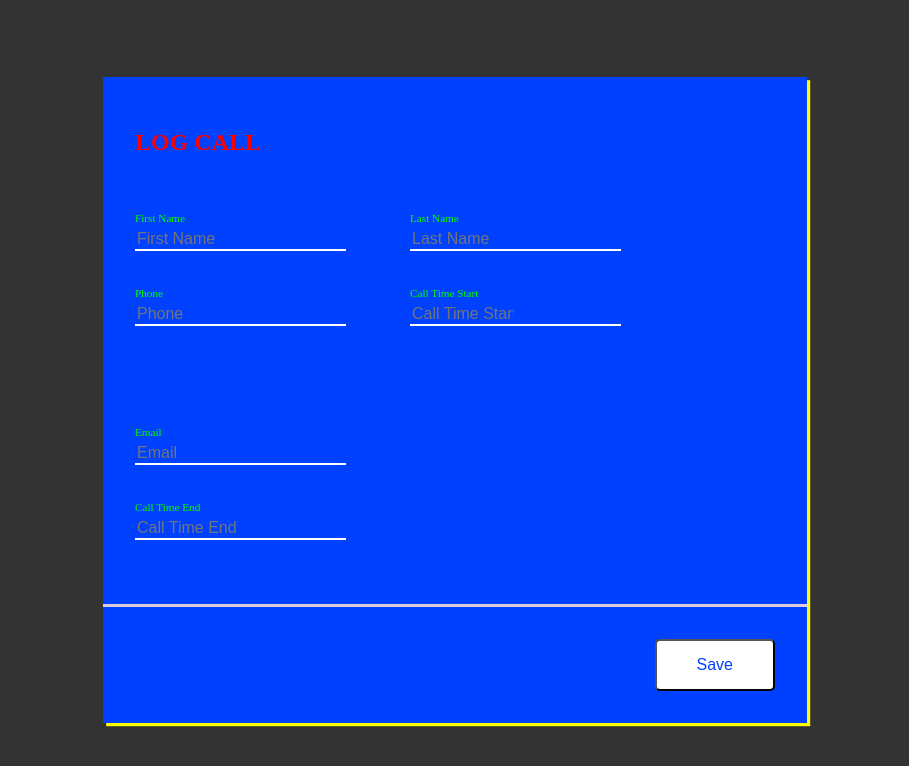
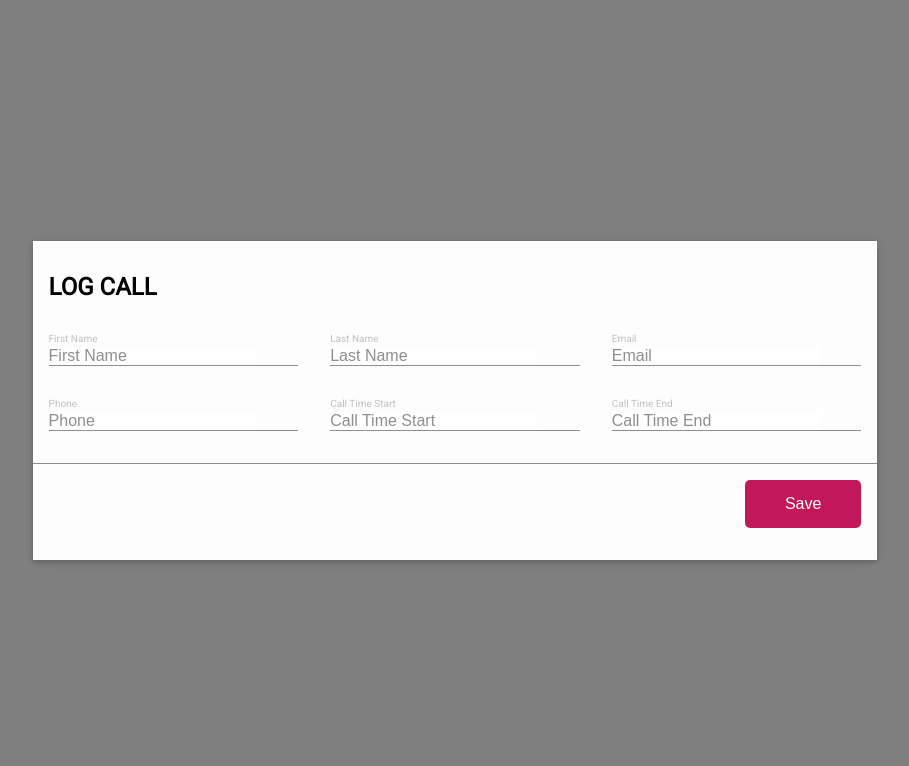
Before and after one commit to memphis796/05-form-modal, a website: page public/index.html in a window 1280 px wide. Shown: the whole page, without its empty margins (185-1094 px from the left). Drawn offline with nearby package versions, Linux system fonts and the light colour scheme; files that its build step writes are made by us from their sources.

Commit message:
Modal reboot

```diff
--- a/public/index.html
+++ b/public/index.html
@@ -3,22 +3,17 @@
   <head>
     <meta charset="utf-8">
     <title>05 Form Modal</title>
+    <link href='https://fonts.googleapis.com/css?family=Roboto' rel='stylesheet' type='text/css'>
     <link rel="stylesheet" href="/app.css">
   </head>
   <body>
 
     <div class="modal-container">
       <div class="card">
-
         <h2 class="card-title">LOG CALL</h2>
 
-
-          <form class="form" action="index.html" method="post">
-
-
-          <fieldset class="field__input-form">
-              <div class="form-field__input">
-
+          <div class="form-items">
+            <div class="form-field">
               <div class="top-form__label">
                 <label class="form__label-name" for="">First Name</label>
               </div>
@@ -28,8 +23,27 @@
               </div>
             </div>
 
-              <div class="form-field__input">
+            <div class="form-field">
+              <div class="top-form__label">
+                <label class="form__label-name" for="">Last Name</label>
+              </div>
 
+              <div class="top-form__bottom">
+                <input class="form__field-input" type="text" name="Last Name" placeholder="Last Name" value="">
+              </div>
+            </div>
+
+            <div class="form-field">
+              <div class="top-form__label">
+                <label class="form__label-name" for="">Email</label>
+              </div>
+
+              <div class="top-form__bottom">
+                <input class="form__field-input" type="text" name="Email" placeholder="Email" value="">
+              </div>
+            </div>
+
+            <div class="form-field">
               <div class="top-form__label">
                 <label class="form__label-name" for="">Phone</label>
               </div>
@@ -39,22 +53,7 @@
               </div>
             </div>
 
-            </fieldset>
-
-            <fieldset class="field__input-form">
-                <div class="form-field__input">
-
-                      <div class="top-form__label">
-                        <label class="form__label-name" for="">Last Name</label>
-                      </div>
-
-                      <div class="top-form__bottom">
-                        <input class="form__field-input" type="text" name="Last Name" placeholder="Last Name" value="">
-                      </div>
-                </div>
-
-                <div class="form-field__input">
-
+          <div class="form-field">
             <div class="top-form__label">
               <label class="form__label-name" for="">Call Time Start</label>
             </div>
@@ -64,47 +63,19 @@
             </div>
           </div>
 
-              </fieldset>
-
-              <fieldset class="field__input-form">
-                  <div class="form-field__input">
-
-                        <div class="top-form__label">
-                          <label class="form__label-name" for="">Email</label>
-                        </div>
-
-                        <div class="top-form__bottom">
-                          <input class="form__field-input" type="text" name="Email" placeholder="Email" value="">
-                        </div>
-                  </div>
-
-                  <div class="form-field__input">
-
+          <div class="form-field">
             <div class="top-form__label">
               <label class="form__label-name" for="">Call Time End</label>
             </div>
 
             <div class="top-form__bottom">
-                         <input class="form__field-input" type="text" name="Call Time End" placeholder="Call Time End" value="">
+              <input class="form__field-input" type="text" name="Phone" placeholder="Call Time End" value="">
             </div>
           </div>
-
-                  <!-- <div class="save-button">
-                     <button class="save-button__form" type="button" name="button">Save</button>
-                  </div> -->
-
-                </fieldset>
-
-                <!-- <div class="save-button">
-                   <button class="save-button__form" type="button" name="button">Save</button>
-                </div> -->
-
-         </form>
 
           <div class="save-button">
             <button class="save-button__form" type="button" name="button">Save</button>
           </div>
-
 
       </div>
     </div>
--- a/styles/_base.scss
+++ b/styles/_base.scss
@@ -3,4 +3,5 @@ body {
 
   background: url('img/bg.png') no-repeat top center fixed;
   background-size: cover;
+  font-family: 'Roboto', sans-serif;
 }
--- a/styles/_variables.scss
+++ b/styles/_variables.scss
@@ -1,9 +1,9 @@
-$gutter-size: 2rem;
-$input-minimum-width: 10rem;
-$background-haze: rgba(0, 0, 0, 0.8);
-$button-background: #fff;
-$card-background: #0040ff;
-$card-text-color: #f00;
-$label-color: #0f0;
-$brand-border: 0.2rem solid #dcd;
-$brand-shadow: 0.2rem 0.2rem #ff0;
+
+$gutter: 1rem;
+$haze: rgba(0, 0, 0, 0.5);
+$brand-primary: #c2185b;
+$brand-white: #fdfdfd;
+$brand-grey: #8e8e8e;
+$brand-light-grey: lighten($brand-grey, 20%);
+$brand-border: 0.1rem solid $brand-grey;
+$brand-shadow: 0 2px 5px 0 rgba(0, 0, 0, 0.16), 0 2px 10px 0 rgba(0, 0, 0, 0.12);
--- a/styles/app.scss
+++ b/styles/app.scss
@@ -12,85 +12,73 @@
   align-items: center;
   justify-content: center;
   min-height: 100vh;
-  background: $background-haze;
-
-}
+  background: $haze;
+ }
 
 .card {
-  width: 55%;
-  max-width: 55%;
-  padding: $gutter-size;
-  background-color: $card-background;
+  width: 66%;
+  background-color: $brand-white;
   box-shadow: $brand-shadow;
-
 }
 
 .card-title {
-  color: $card-text-color;
+  // flex-flow: column;
+  margin: ($gutter * 2) $gutter $gutter;
 }
 
-.form {
+.form-items {
   display: flex;
   flex-wrap: wrap;
-  max-width: 50em;
-  margin: 0 (-$gutter-size);
-  border-bottom: $brand-border;
-
+  margin-bottom: $gutter;
 }
 
-.field__input-form {
-  flex-wrap: wrap;
-  margin: $gutter-size;
-  padding: 0;
-  border: 0;
-}
-
-.form__label-name {
-  margin: auto;
-  color: $label-color;
-  font-size: 0.7em;
-}
-
-.field-buttom {
-  color: $card-text-color;
-}
-
-.form__field-input {
-  flex-grow: 0;
-  max-width: 50%;
-  border: 0;
-  background-color: $card-background;
-  color: $card-text-color;
-  font-size: 1em;
-
-}
-
-.form-field__input {
-  margin-bottom: 2rem;
+.form-field {
+  flex-grow: 1;
+  width: 29%;
+  margin: $gutter;
 }
 
 .top-form__label {
   margin-bottom: 0.2em;
+  font-size: 10px;
+}
+
+.form__label-name {
+  display: flex;
+  width: 100%;
+  color: $brand-light-grey;
 }
 
 .top-form__bottom {
-  border-bottom: 2px solid $button-background;
+  border-bottom: $brand-border;
+}
+
+.form__field-input {
+  max-width: 100%;
+  padding: 0;
+  border: 0;
+  font-size: $gutter;
+
+  &::-webkit-input-placeholder {
+    color: $brand-grey;
+  }
 }
 
 .save-button {
   display: flex;
   justify-content: flex-end;
   width: 100%;
-  max-width: 50rem;
-  margin-top: $gutter-size;
+  margin-top: $gutter;
+  padding: $gutter;
+  border-top: $brand-border;
 }
 
 .save-button__form {
   padding: 0.5rem 2.5rem;
+  border: 0;
   border-radius: 5px;
-  background-color: $button-background;
-  color: $card-background;
-  font-size: 1rem;
+  background-color: $brand-primary;
+  color: $brand-white;
+  font-size: $gutter;
   line-height: 2rem;
-
 }
```
Also changed, not shown: 1 other file. Lines whose indentation alone changed are shown as unchanged.
